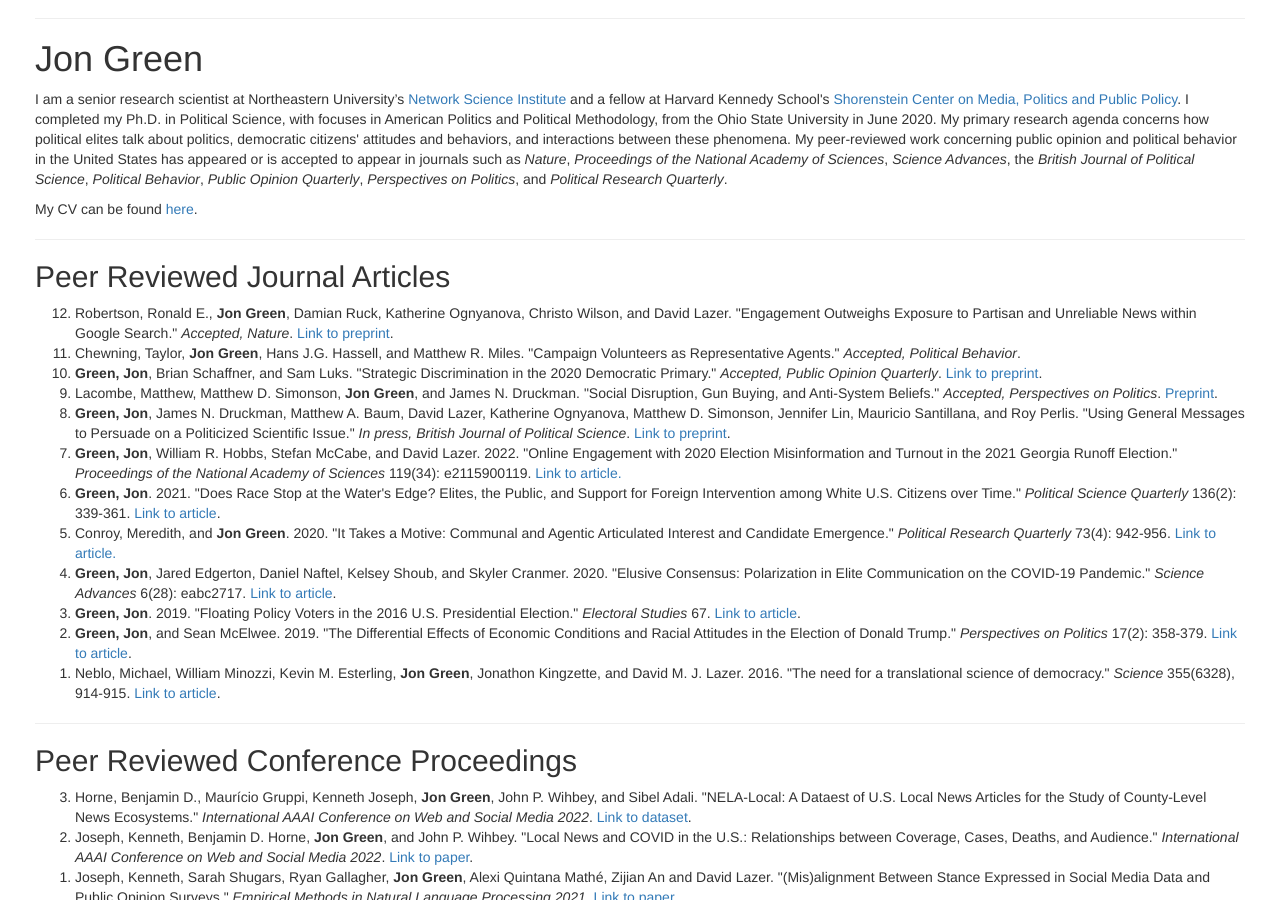
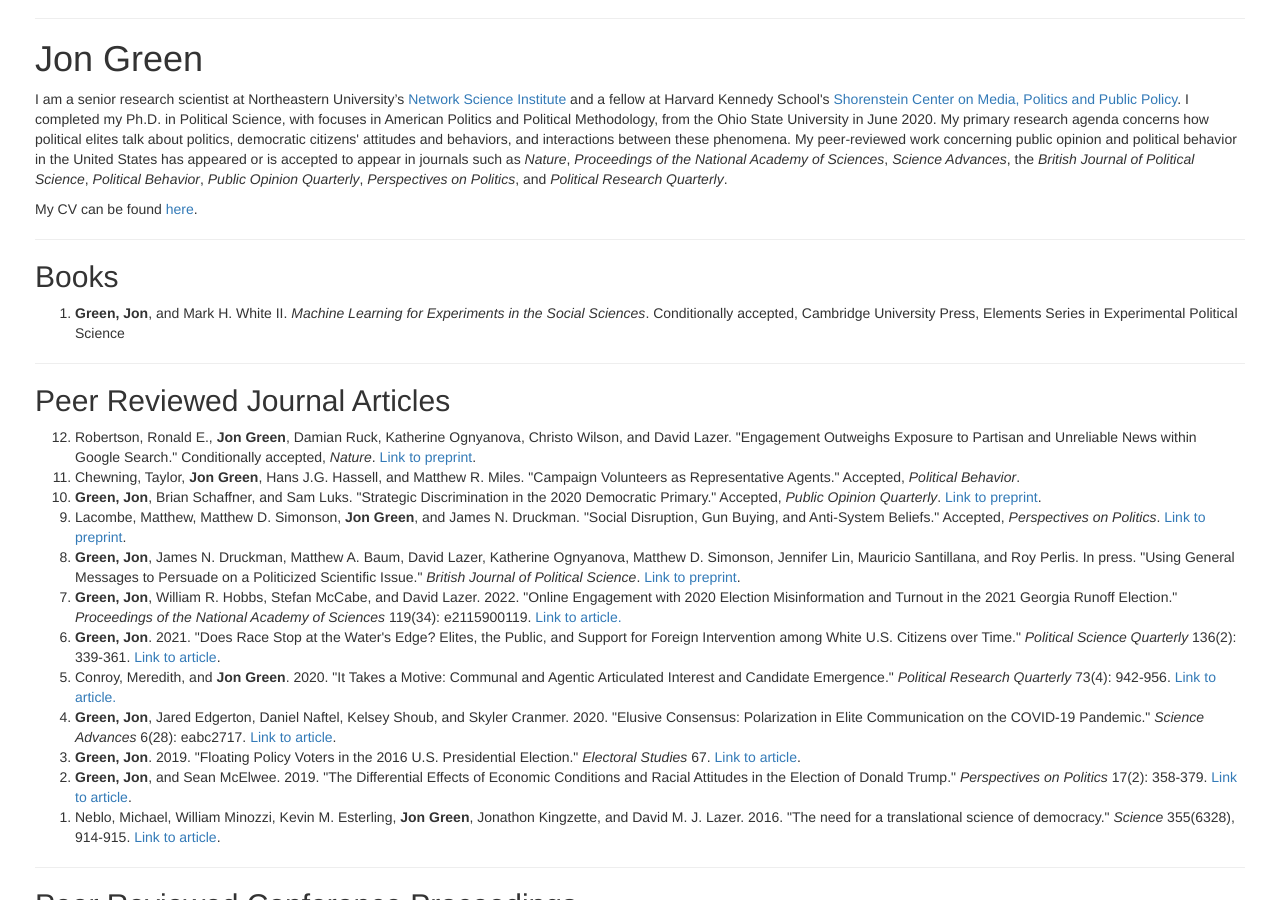
Before and after one commit to jgreen4919/jgreen4919.github.io, a Jekyll site: the page index.html, which Jekyll copies as it is, in a window 1280 px wide and 900 px high, scrolled down 402 px. Built offline with Jekyll 4.4.1, drawn with Linux system fonts in a browser that asks for light colours.

Commit message:
front page

```diff
--- a/index.html
+++ b/index.html
@@ -30,14 +30,19 @@
     <p>I am a senior research scientist at Northeastern University’s <a href="http://networkscienceinstitute.org">Network Science Institute</a> and a fellow at Harvard Kennedy School's <a href="https://shorensteincenter.org/">Shorenstein Center on Media, Politics and Public Policy</a>. I completed my Ph.D. in Political Science, with focuses in American Politics and Political Methodology, from the Ohio State University in June 2020. My primary research agenda concerns how political elites talk about politics, democratic citizens' attitudes and behaviors, and interactions between these phenomena. My peer-reviewed work concerning public opinion and political behavior in the United States has appeared or is accepted to appear in journals such as <i>Nature</i>, <i>Proceedings of the National Academy of Sciences</i>, <i>Science Advances</i>, the <i>British Journal of Political Science</i>, <i>Political Behavior</i>, <i>Public Opinion Quarterly</i>, <i>Perspectives on Politics</i>, and <i>Political Research Quarterly</i>.
 
     <p>My CV can be found <a href="files/cv_current.pdf">here</a>.</p>
+        <hr>
+    <h2>Books</h2>
+    <ol reversed>
+      <li><strong>Green, Jon</strong>, and Mark H. White II. <i>Machine Learning for Experiments in the Social Sciences</i>. Conditionally accepted, Cambridge University Press, Elements Series in Experimental Political Science</li>
+    </ol>
     <hr>
     <h2>Peer Reviewed Journal Articles</h2>
     <ol reversed>
-    <li> Robertson, Ronald E., <strong>Jon Green</strong>, Damian Ruck, Katherine Ognyanova, Christo Wilson, and David Lazer. "Engagement Outweighs Exposure to Partisan and Unreliable News within Google Search." <i>Accepted, Nature</i>. <a href="https://arxiv.org/abs/2201.00074">Link to preprint</a>.</li>
-    <li>Chewning, Taylor, <strong>Jon Green</strong>, Hans J.G. Hassell, and Matthew R. Miles. "Campaign Volunteers as Representative Agents." <i>Accepted, Political Behavior</i>.
-    <li> <strong>Green, Jon</strong>, Brian Schaffner, and Sam Luks. "Strategic Discrimination in the 2020 Democratic Primary." <i>Accepted, Public Opinion Quarterly</i>. <a href="https://osf.io/25kew/">Link to preprint</a>.</li>
-    <li>Lacombe, Matthew, Matthew D. Simonson, <strong>Jon Green</strong>, and James N. Druckman. "Social Disruption, Gun Buying, and Anti-System Beliefs." <i>Accepted, Perspectives on Politics</i>. <a href="https://www.ipr.northwestern.edu/documents/working-papers/2022/wp-22-13.pdf">Preprint</a>.</li>
-    <li> <strong>Green, Jon</strong>, James N. Druckman,  Matthew A. Baum, David Lazer, Katherine Ognyanova, Matthew D. Simonson, Jennifer Lin, Mauricio Santillana, and Roy Perlis. "Using General Messages to Persuade on a Politicized Scientific Issue." <i>In press, British Journal of Political Science</i>. <a href="https://osf.io/7tn4d/">Link to preprint</a>.</li>
+    <li> Robertson, Ronald E., <strong>Jon Green</strong>, Damian Ruck, Katherine Ognyanova, Christo Wilson, and David Lazer. "Engagement Outweighs Exposure to Partisan and Unreliable News within Google Search." Conditionally accepted, <i>Nature</i>. <a href="https://arxiv.org/abs/2201.00074">Link to preprint</a>.</li>
+    <li>Chewning, Taylor, <strong>Jon Green</strong>, Hans J.G. Hassell, and Matthew R. Miles. "Campaign Volunteers as Representative Agents." Accepted, <i>Political Behavior</i>.
+    <li> <strong>Green, Jon</strong>, Brian Schaffner, and Sam Luks. "Strategic Discrimination in the 2020 Democratic Primary." Accepted, <i>Public Opinion Quarterly</i>. <a href="https://osf.io/25kew/">Link to preprint</a>.</li>
+    <li>Lacombe, Matthew, Matthew D. Simonson, <strong>Jon Green</strong>, and James N. Druckman. "Social Disruption, Gun Buying, and Anti-System Beliefs." Accepted, <i>Perspectives on Politics</i>. <a href="https://www.ipr.northwestern.edu/documents/working-papers/2022/wp-22-13.pdf">Link to preprint</a>.</li>
+    <li> <strong>Green, Jon</strong>, James N. Druckman,  Matthew A. Baum, David Lazer, Katherine Ognyanova, Matthew D. Simonson, Jennifer Lin, Mauricio Santillana, and Roy Perlis. In press. "Using General Messages to Persuade on a Politicized Scientific Issue." <i>British Journal of Political Science</i>. <a href="https://osf.io/7tn4d/">Link to preprint</a>.</li>
     <li> <strong>Green, Jon</strong>, William R. Hobbs, Stefan McCabe, and David Lazer. 2022. "Online Engagement with 2020 Election Misinformation and Turnout in the 2021 Georgia Runoff Election." <i>Proceedings of the National Academy of Sciences</i> 119(34): e2115900119. <a href="https://www.pnas.org/doi/10.1073/pnas.2115900119"> Link to article.</a></li>
       <li> <strong>Green, Jon</strong>. 2021. "Does Race Stop at the Water's Edge? Elites, the Public, and Support for Foreign Intervention among White U.S. Citizens over Time." <i>Political Science Quarterly</i> 136(2): 339-361. <a href="https://onlinelibrary.wiley.com/doi/abs/10.1002/polq.13168">Link to article</a>.</li>
       	<li> Conroy, Meredith, and <strong>Jon Green</strong>. 2020. "It Takes a Motive: Communal and Agentic Articulated Interest and Candidate Emergence." <i>Political Research Quarterly</i> 73(4): 942-956. <a href="https://journals.sagepub.com/doi/abs/10.1177/1065912920933668">Link to article.</a></li>
```
